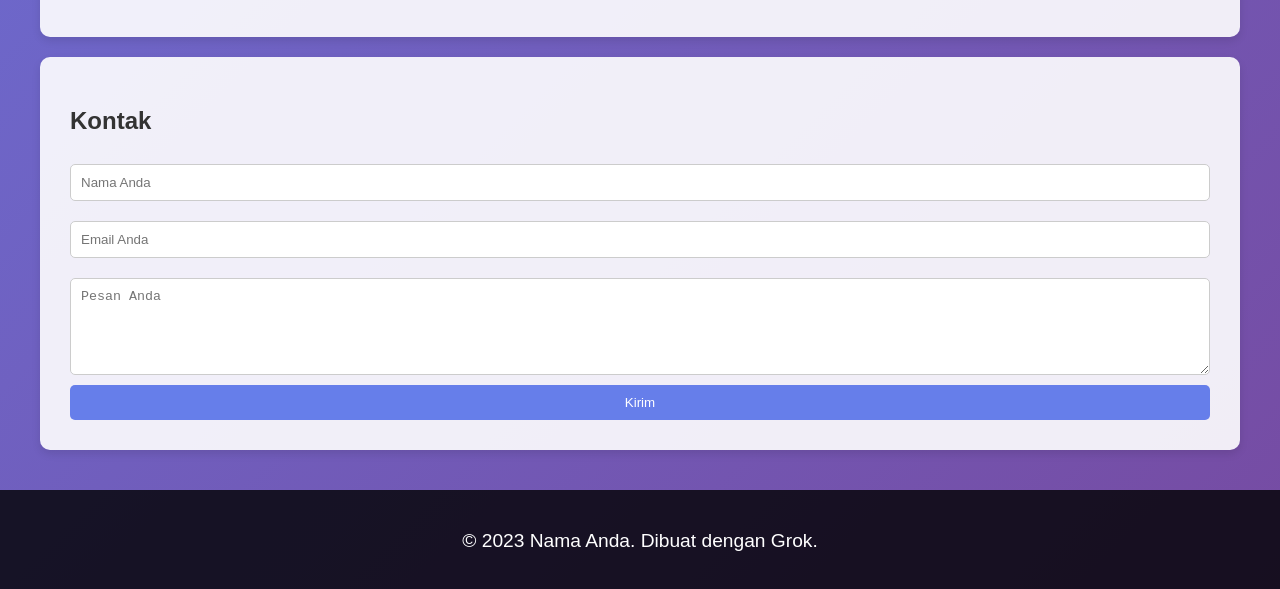
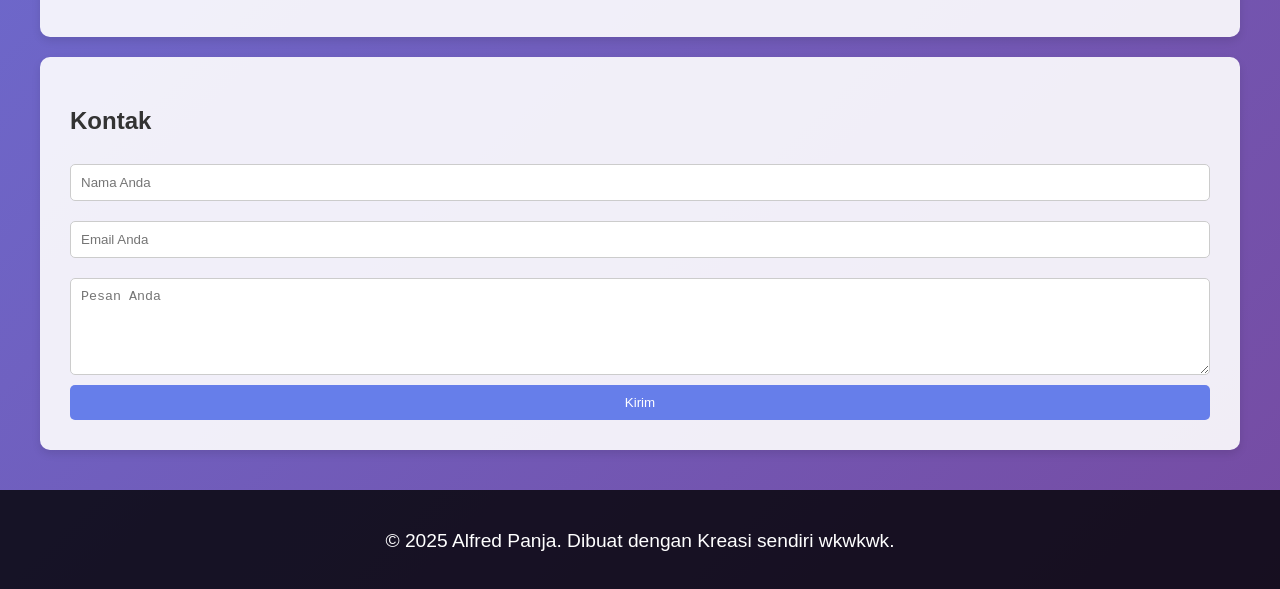
Before and after one commit to alfredpanja03-dotcom/website_portofolio, a plain HTML site: page index.html in a window 1280 px wide. Shown: the part 1568-2157 px from the top of the page. Drawn offline with Linux system fonts and the light colour scheme.

Commit message:
Update index.html

```diff
--- a/index.html
+++ b/index.html
@@ -229,7 +229,7 @@
     </div>
 
     <footer>
-        <p>&copy; 2023 Nama Anda. Dibuat dengan Grok.</p>
+        <p>&copy; 2025 Alfred Panja. Dibuat dengan Kreasi sendiri wkwkwk.</p>
     </footer>
 
     <script>
@@ -297,4 +297,5 @@
         });
     </script>
 </body>
+
 </html>
```
